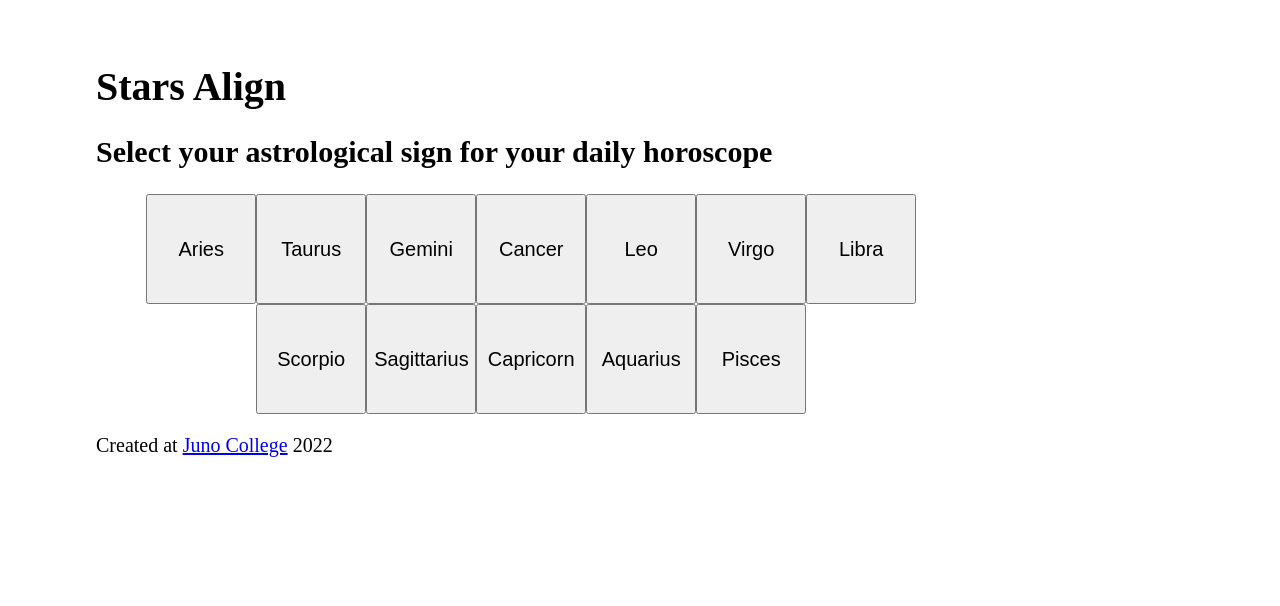
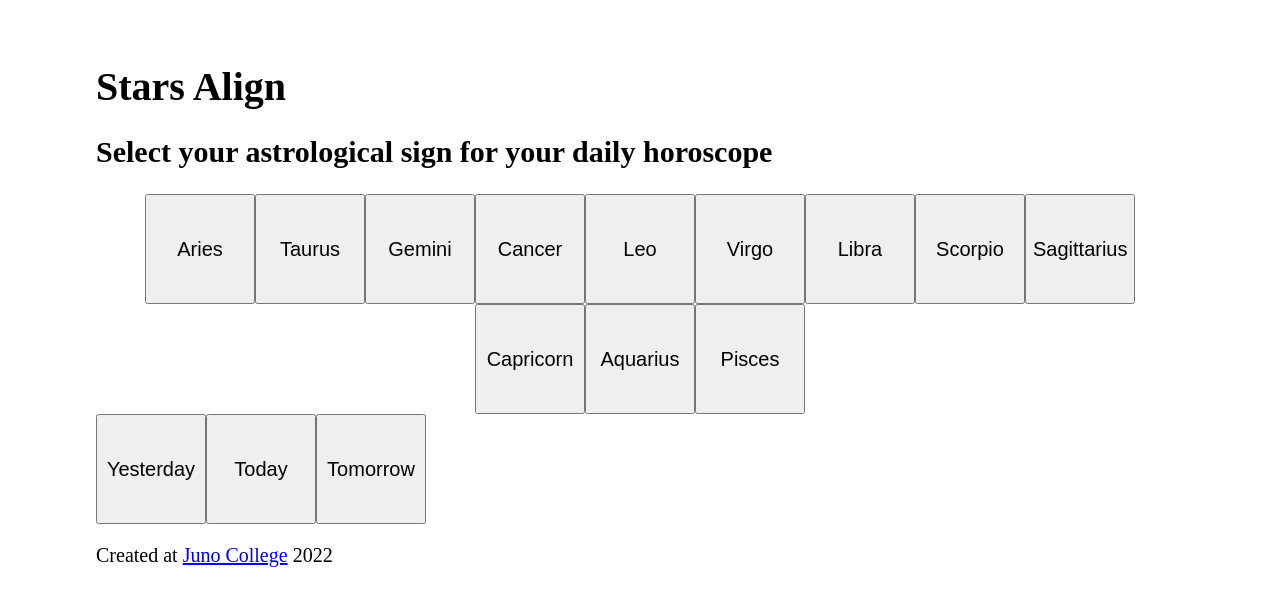
Before and after one commit to sabinetait/sabine-tait-project-three, a React (Create React App) app: page / in a window 1280 px wide. Shown: the top 606 px of the page. Built offline with nearby package versions, Linux system fonts and the light colour scheme.

Commit message:
added API fetch based on user choice of date :metal:

```diff
--- a/src/App.css
+++ b/src/App.css
@@ -37,7 +37,6 @@ button {
 }
 
 .astro-buttons {
-    width: 80%;
     display: flex;
     flex-wrap: wrap;
     justify-content: center
--- a/src/App.js
+++ b/src/App.js
@@ -15,7 +15,10 @@ function App() {
         <SignSelection />
 
         <Footer />
+
       </div>
+
+
 
     </div>
   );
--- a/src/SignSelection.js
+++ b/src/SignSelection.js
@@ -1,22 +1,28 @@
 // Sign Selection
 import axios from 'axios';
-import Results from './Results.js';
 import { useEffect, useState } from 'react';
 
+import Results from './Results.js';
+
 const SignSelection = () => {
-    // set user's astrological choice into start
+    // set user's astrological choice into state
     const [horoscope, setHoroscope] = useState([]);
     const [userChoice, setUserChoice] = useState('');
 
-    // event lister for click on user's astrological sign choice
+    // set user's choice of date into state
+    const [date, setDate] = useState('');
+
+    // event listener for click on user's astrological sign choice
     const handleClick = (event) => {
-        // console.log(event);
-        // console.log(event.target.id);
-        setUserChoice(event.target.id);
-        console.log(userChoice);
+      setUserChoice(event.target.id);
     }
 
-    // API call to fetch data based on user's choice
+    // event listener for click on user's choice of date
+    const handleDateChange = (event) => {
+      setDate(event.target.id);
+    }
+
+    // API call to fetch data based on user's astrological choice
     useEffect( () => {
       // condition where API is only called with the user's choice
       if (userChoice !== '') {
@@ -29,11 +35,28 @@ const SignSelection = () => {
             day: 'today',
           }
         }).then( (response) => {
-          console.log(response.data);
           setHoroscope(response.data);
         });
       }
     }, [userChoice])
+
+    // API call to fetch data based on user's astrological choice & choice of date
+    useEffect ( () => {
+      // condition where API is only called with a date
+      if (date !== '') {
+        axios({
+          url: 'https://aztro.sameerkumar.website',
+          method: 'POST',
+          dataResponse: 'json',
+          params: {
+            sign: userChoice,
+            day: date,
+          }
+        }).then( (response) => {
+          setHoroscope(response.data);
+        });
+      }
+    }, [date])
 
     return (
         <div>
@@ -54,6 +77,12 @@ const SignSelection = () => {
                 <button id="pisces" onClick={ handleClick }>Pisces</button>
             </div>
 
+            <div className="date-buttons">
+              <button id="yesterday" onClick={ handleDateChange }>Yesterday</button>
+              <button id="today" onClick={ handleDateChange }>Today</button>
+              <button id="tomorrow" onClick={ handleDateChange }>Tomorrow</button>
+            </div>
+
             <Results
                 current_date={horoscope.current_date}
                 description={horoscope.description}
```
